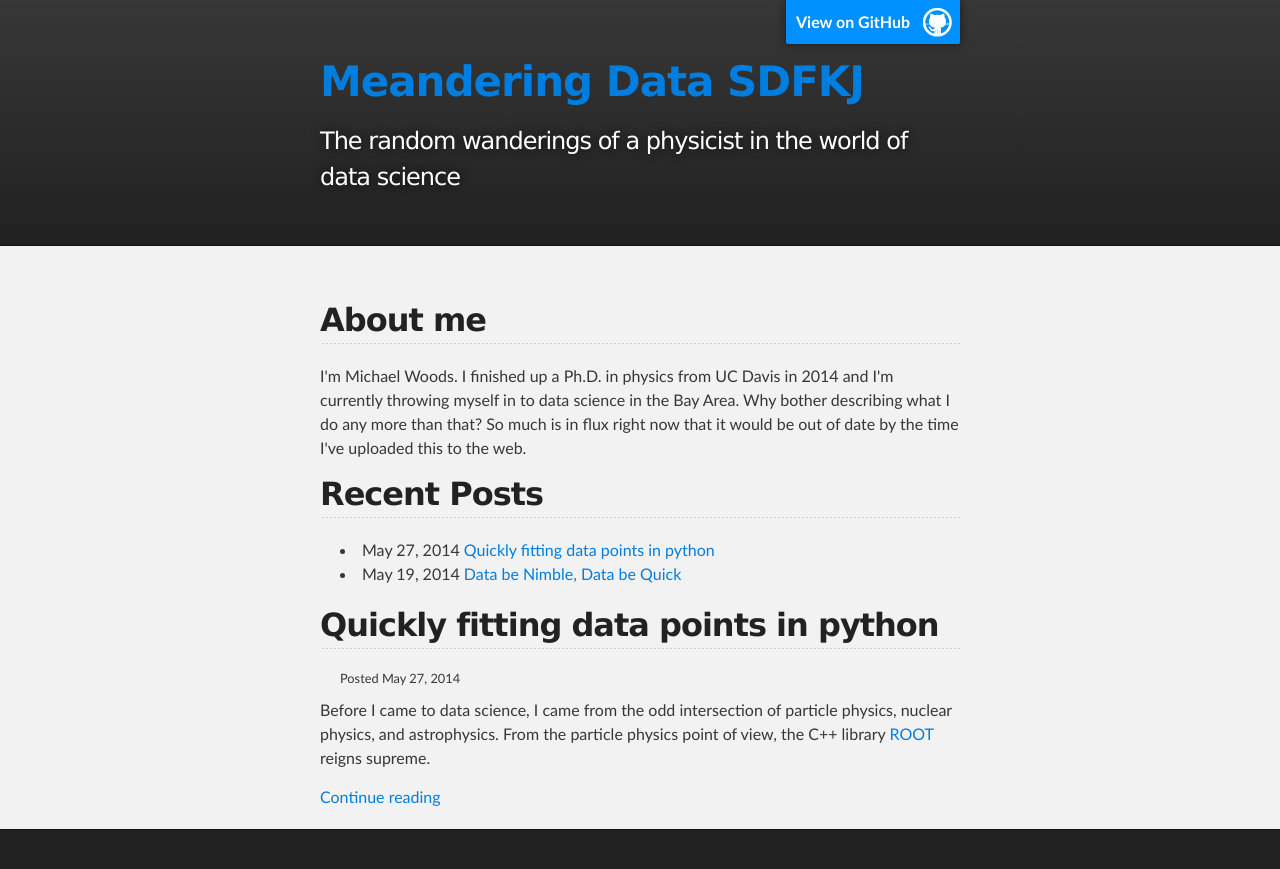
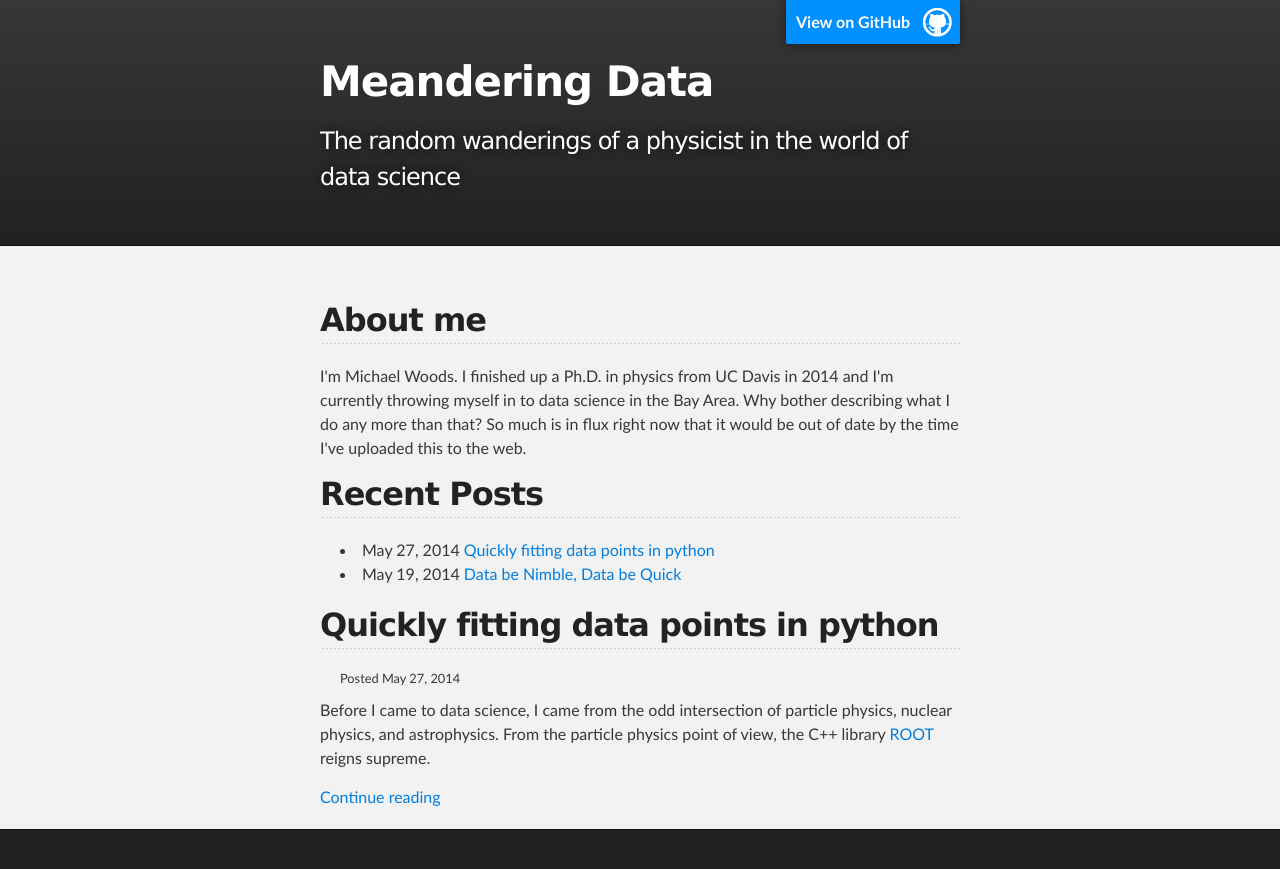
Before and after one commit to vgm64/vgm64.github.io, a Jekyll site: the page built from index.html, in a window 1280 px wide. Shown: the top 869 px of the page. Built offline with Jekyll 4.4.1, drawn with Linux system fonts in a browser that asks for light colours.

Commit message:
Again push a fix.

```diff
--- a/_config.yml
+++ b/_config.yml
@@ -1,4 +1,4 @@
 markdown: kramdown
-title: Meandering Data SDFKJ
+title: Meandering Data
 tagline: The random wanderings of a physicist in the world of data science
 url: http://mike.strollthroughthewoods.com/
--- a/_includes/local.css
+++ b/_includes/local.css
@@ -1,4 +1,4 @@
-h1.project_title a:link {
+#project_title a:link {
     color: inherit;
     text-decoration: inherit;
   }
```
